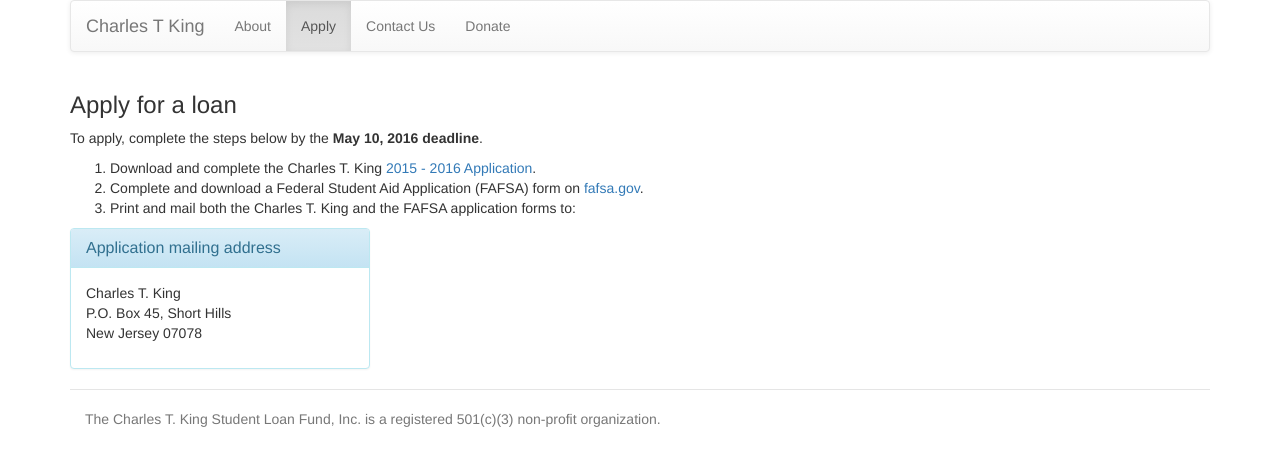
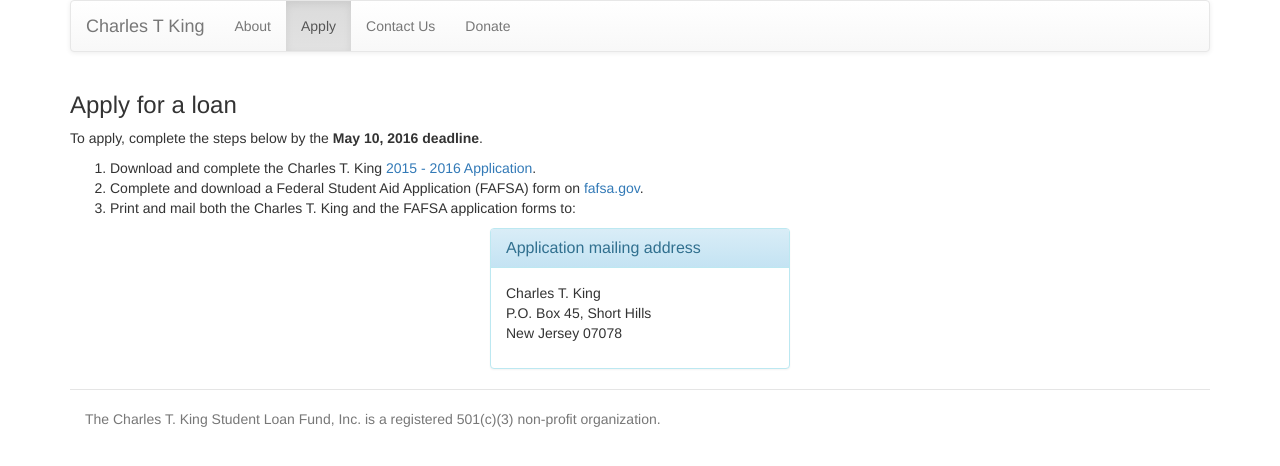
Before and after one commit to Charles-T-King/Charles-T-King.github.io, a Jekyll site: the page built from apply.html, in a window 1280 px wide. Shown: the top 466 px of the page. Built offline with Jekyll 4.4.1, drawn with Linux system fonts in a browser that asks for light colours; nearby versions of some CDN libraries.

Commit message:
Center mailing address panel

```diff
--- a/apply.html
+++ b/apply.html
@@ -25,7 +25,7 @@
   </ol>
 </div>
 <div class="row">
-  <div class="panel panel-info" style="max-width: 300px">
+  <div class="panel panel-info center-block" style="max-width: 300px">
     <div class="panel-heading">
       <h3 class="panel-title">Application mailing address</h3>
     </div>
```
